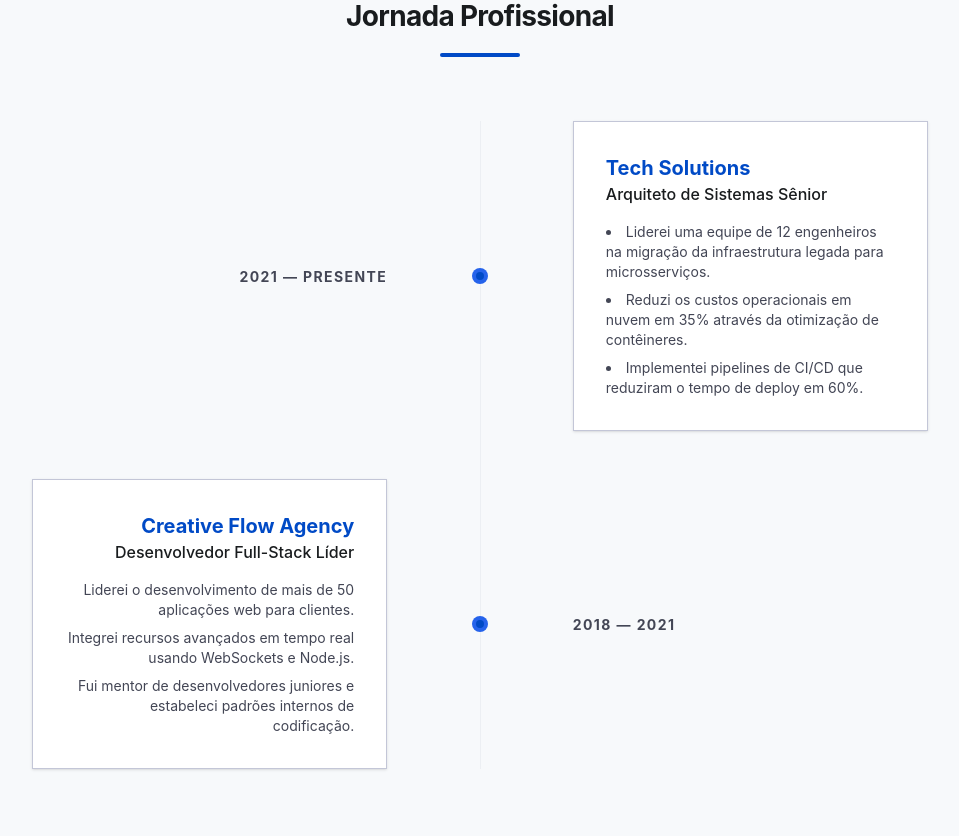
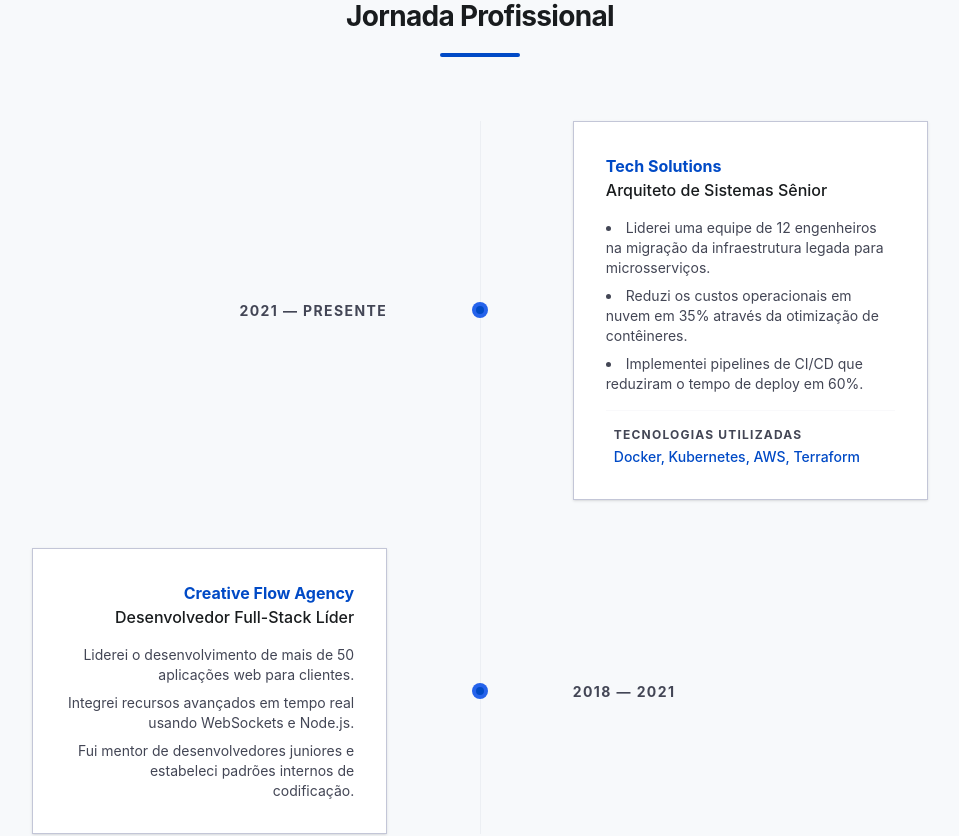
Before and after one commit to arporj/andreric.com, a React (Vite) app: page / in a window 1280 px wide. Shown: the part 1380-2216 px from the top of the page, without its empty margins (160-1119 px from the left). Built offline with nearby package versions, Linux system fonts and the light colour scheme; no server answers; the database is empty.

Commit message:
style(experience): ajusta hierarquia de fontes, exibe grid de tecnologias e reordena admin

```diff
--- a/src/components/Experience.tsx
+++ b/src/components/Experience.tsx
@@ -30,13 +30,19 @@ export const Experience = () => {
                 <div className={`md:w-[45%] ${isLeft ? 'md:pr-12 md:order-1 order-2' : 'md:pl-12 order-3 md:order-3'}`}>
                   <div className={`p-8 bg-surface-container-lowest rounded-DEFAULT shadow-sm border border-outline-variant border-opacity-10 group-hover:shadow-lg transition-all duration-300 text-left ${isLeft ? 'md:text-right' : ''}`}>
                     <span className="md:hidden text-xs font-bold text-primary uppercase block mb-2">{item.period}</span>
-                    <h3 className="text-xl font-bold text-primary">{item.company}</h3>
+                    <h3 className="font-bold text-primary">{item.company}</h3>
                     <p className="text-on-surface font-medium mb-4">{item.role}</p>
                     <ul className={`space-y-2 text-on-surface-variant text-sm ${isLeft ? 'md:list-none space-y-2' : 'list-disc list-inside'}`}>
                       {item.details.map((detail, idx) => (
                         <li key={idx}>{detail}</li>
                       ))}
                     </ul>
+                    {item.tecnologias && (
+                      <div className={`mt-4 pt-4 border-t border-outline-variant/10 ${isLeft ? 'md:pr-2' : 'pl-2'}`}>
+                        <span className="text-xs font-bold text-on-surface-variant uppercase tracking-widest block mb-1">Tecnologias Utilizadas</span>
+                        <p className="text-sm font-medium text-primary">{item.tecnologias}</p>
+                      </div>
+                    )}
                   </div>
                 </div>
 
--- a/src/components/admin/ExperienceList.tsx
+++ b/src/components/admin/ExperienceList.tsx
@@ -160,16 +160,6 @@ export function ExperienceList() {
             </div>
           </div>
 
-          <div className="space-y-1 mt-4">
-            <label className="text-sm font-medium text-slate-700">Tecnologias Utilizadas</label>
-            <input
-              value={currentExp?.tecnologias || ''}
-              onChange={e => setCurrentExp({...currentExp, tecnologias: e.target.value})}
-              placeholder="Ex: Utilizado Microsoft Visual Basic 5..."
-              className="w-full px-3 py-2 border border-slate-300 rounded-md focus:ring-primary focus:border-primary"
-            />
-          </div>
-
           <div className="space-y-1">
             <label className="text-sm font-medium text-slate-700">Descrição (Uma tarefa por linha)</label>
             <textarea
@@ -179,6 +169,16 @@ export function ExperienceList() {
               onChange={e => setCurrentExp({...currentExp, descricao: e.target.value as any})}
               placeholder="Desenvolvimento de APIs...\nOtimização de banco de dados..."
               className="w-full px-3 py-2 border border-slate-300 rounded-md focus:ring-primary focus:border-primary resize-none"
+            />
+          </div>
+
+          <div className="space-y-1">
+            <label className="text-sm font-medium text-slate-700">Tecnologias Utilizadas</label>
+            <input
+              value={currentExp?.tecnologias || ''}
+              onChange={e => setCurrentExp({...currentExp, tecnologias: e.target.value})}
+              placeholder="Ex: Utilizado Microsoft Visual Basic 5..."
+              className="w-full px-3 py-2 border border-slate-300 rounded-md focus:ring-primary focus:border-primary"
             />
           </div>
 
@@ -211,7 +211,21 @@ export function ExperienceList() {
                     {exp.inicio ? exp.inicio.split('-').slice(0, 2).reverse().join('/') : ''} -
                     {exp.fim ? exp.fim.split('-').slice(0, 2).reverse().join('/') : ' Presente'}
                   </p>
-                  {exp.tecnologias && <p className="text-xs text-slate-400 mt-1">{exp.tecnologias}</p>}
+
+                  {exp.descricao && exp.descricao.length > 0 && (
+                    <div className="mt-3 text-sm text-slate-600 space-y-1">
+                      {exp.descricao.slice(0, 2).map((item, i) => (
+                        <p key={i}>• {item}</p>
+                      ))}
+                      {exp.descricao.length > 2 && <p className="text-slate-400 italic">...e mais {exp.descricao.length - 2}</p>}
+                    </div>
+                  )}
+
+                  {exp.tecnologias && (
+                    <div className="mt-2 inline-block px-2 py-1 bg-slate-100 text-slate-600 text-xs rounded-md border border-slate-200">
+                      <strong>Tecnologias:</strong> {exp.tecnologias}
+                    </div>
+                  )}
                 </div>
                 <div className="flex gap-2">
                   <button onClick={() => handleEdit(exp)} className="p-2 text-slate-400 hover:text-primary hover:bg-primary/10 rounded-full transition-all">
--- a/src/contexts/SiteContext.tsx
+++ b/src/contexts/SiteContext.tsx
@@ -88,7 +88,8 @@ export const SiteDataProvider: React.FC<{ children: React.ReactNode }> = ({ chil
               period: `De ${formatarMesAno(exp.inicio)} até ${formatarMesAno(exp.fim)}`,
               role: exp.cargo,
               company: exp.empresa,
-              details: exp.tecnologias ? [...(exp.descricao || []), exp.tecnologias] : (exp.descricao || []),
+              details: exp.descricao || [],
+              tecnologias: exp.tecnologias || null,
               align: i % 2 === 0 ? 'right' : 'left'
             })) : fallbackData.experience.items
           },
--- a/src/data/mockData.ts
+++ b/src/data/mockData.ts
@@ -49,6 +49,7 @@ export const siteData = {
           "Reduzi os custos operacionais em nuvem em 35% através da otimização de contêineres.",
           "Implementei pipelines de CI/CD que reduziram o tempo de deploy em 60%."
         ],
+        tecnologias: "Docker, Kubernetes, AWS, Terraform",
         align: "right"
       },
       {
```
